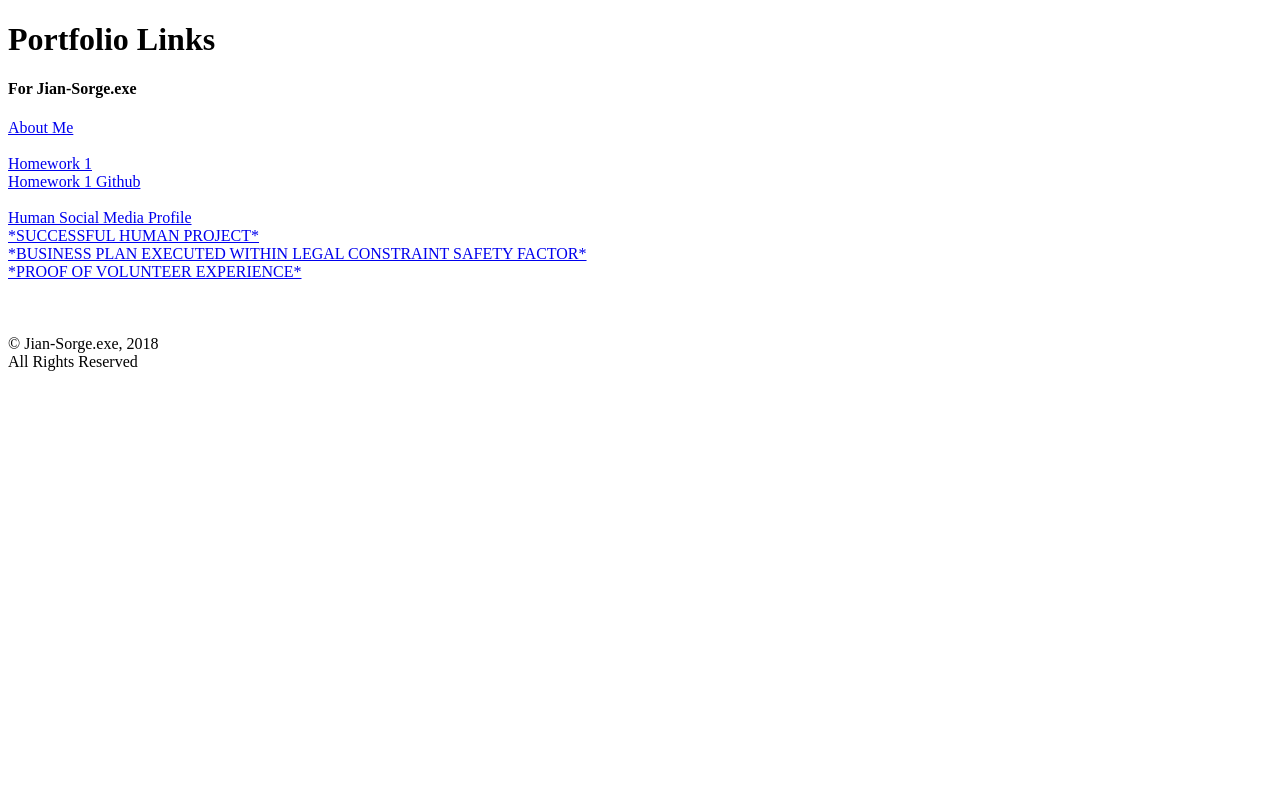
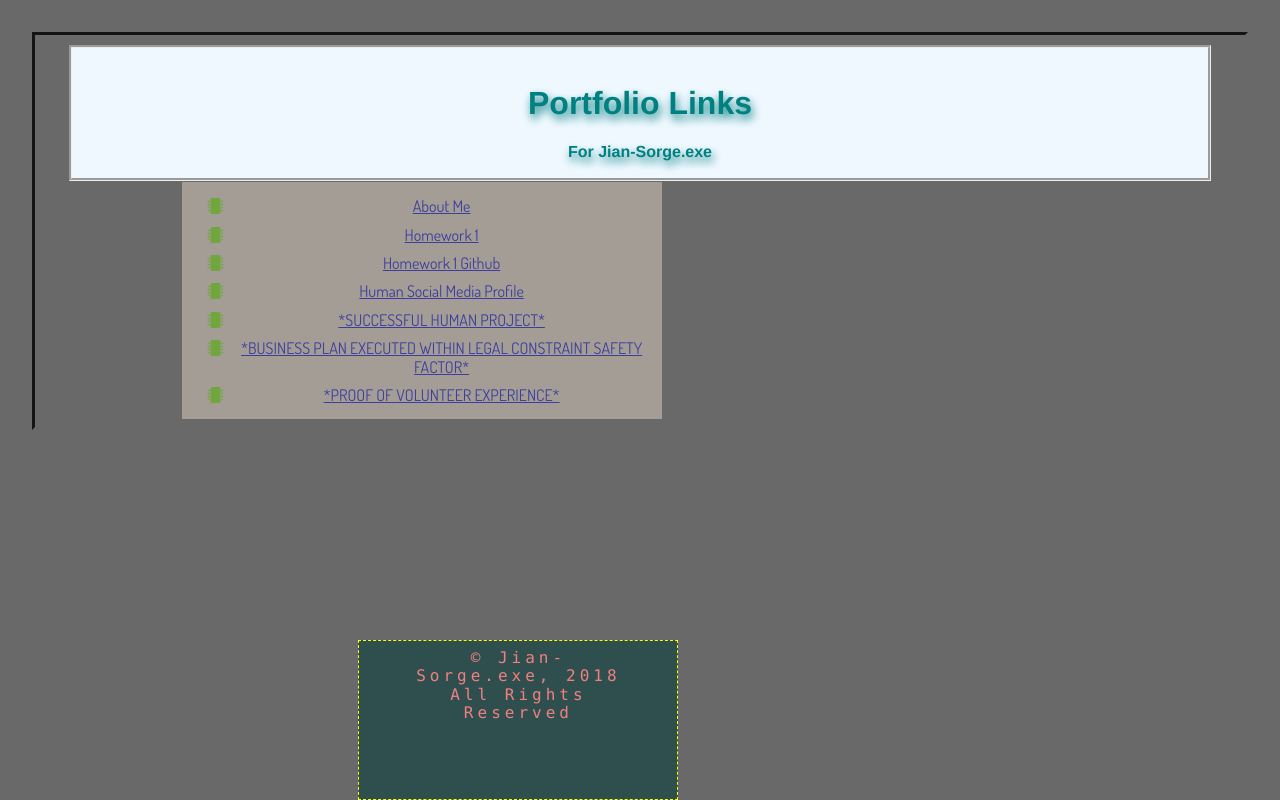
Before and after one commit to Jiansorge/foundations, a plain HTML site: page portfolio.html in a window 1280 px wide. Drawn offline with Linux system fonts and the light colour scheme.

Commit message:
add files via upload for homework 5

```diff
--- a/portfolio.html
+++ b/portfolio.html
@@ -2,7 +2,11 @@
 <html lang="en">
 <head>
   <meta charset="UTF-8">
-  <title>Jian's Homework 2</title>
+  <title>Jian's Homework 5</title>
+  <link rel="stylesheet" type="text/css" href="/styles/normalize.css">
+  <link rel="stylesheet" href="https://fonts.googleapis.com/css?family=Dosis">
+  <link rel="stylesheet" type="text/css" href="styles/portfolio-stylesheet.css">
+  <link rel="stylesheet" href="https://use.fontawesome.com/releases/v5.0.10/css/all.css" integrity="sha384-+d0P83n9kaQMCwj8F4RJB66tzIwOKmrdb46+porD/OvrJ+37WqIM7UoBtwHO6Nlg" crossorigin="anonymous">
 </head>
 
 <body>
@@ -13,32 +17,21 @@
   <main>
 
     <nav>
-      <a href="index.html">About Me</a>
-      <br>
-      <br>
-      <a href="homework-1.html" target="_blank">Homework 1</a>
-      <br>
-      <a href="https://github.com/Jiansorge/homework-1">Homework 1 Github</a>
-      <br>
-      <br>
-      <a href="#" target="_blank">Human Social Media Profile</a>
-      <br>
-      <a href="#" target="_blank">*SUCCESSFUL HUMAN PROJECT*</a>
-      <br>
-      <a href="#" target="_blank">*BUSINESS PLAN EXECUTED WITHIN LEGAL CONSTRAINT SAFETY FACTOR*</a>
-      <br>
-      <a href="#" target="_blank">*PROOF OF VOLUNTEER EXPERIENCE*</a>
-      <br>
+      <ul class="fa-ul">
+        <li><span class="fa-li"><i class="fas fa-microchip"></i></span><a href="index.html">About Me</a></li>
+        <li><span class="fa-li"><i class="fas fa-microchip"></i></span><a href="homework-1.html" target="_blank">Homework 1</a></li>
+        <li><span class="fa-li"><i class="fas fa-microchip"></i></span><a href="https://github.com/Jiansorge/homework-1">Homework 1 Github</a></li>
+        <li><span class="fa-li"><i class="fas fa-microchip"></i></span><a href="#" target="_blank">Human Social Media Profile</a></li>
+        <li><span class="fa-li"><i class="fas fa-microchip"></i></span><a href="#" target="_blank">*SUCCESSFUL HUMAN PROJECT*</a></li>
+        <li><span class="fa-li"><i class="fas fa-microchip"></i></span><a href="#" target="_blank">*BUSINESS PLAN EXECUTED WITHIN LEGAL CONSTRAINT SAFETY FACTOR*</a></li>
+        <li><span class="fa-li"><i class="fas fa-microchip"></i></span><a href="#" target="_blank">*PROOF OF VOLUNTEER EXPERIENCE*</a></li>
+      </ul>
     </nav>
   </main>
 
   <footer>
-    <br>
-    <br>
-    <br>
-    © Jian-Sorge.exe, 2018
-    <br>
-    All Rights Reserved
+    <p>© Jian-Sorge.exe, 2018
+    All Rights Reserved</p>
   </footer>
 </body>
 </html>
--- /dev/null
+++ b/styles/first-stylesheet.css
@@ -0,0 +1,61 @@
+* { box-sizing: border-box;}
+* { margin: 0; padding: 0; }
+/*https://necolas.github.io/normalize.css/8.0.0/normalize.css*/
+header {
+  text-align: center;
+  font-family: "Trebuchet MS,", Helvetica, sans-serif;
+  color: teal;
+  text-shadow: 2px 5px 10px ;
+  padding: 1rem 2rem;
+  border: 0 1rem;
+  border-style: groove;
+  background-color: aliceblue;
+  margin: .1rem;
+}
+
+.hover{
+  color: orangered;
+}
+
+body {
+  margin: 2rem;
+  font-family: "Jua";
+  color: chartreuse;
+  padding: 0.5rem 3rem;
+  border-color: dimgrey;
+  border-style: inset;
+  background-color:dimgray;
+}
+
+body p{
+  text-align: justify;
+  padding: 1rem;
+}
+
+body nav {
+  position: relative;
+  left:9%;
+  text-align: center;
+  color: teal;
+  background-color: antiquewhite;
+  opacity: .4;
+  height: 1.5rem;
+  width: 75%;
+  margin:3rem 2rem
+
+}
+
+footer {
+  position: relative;
+  bottom: -40px;
+  left:25%;
+  text-align: center;
+  font-family: "Walter Turncoat", regular;
+  padding: .5rem 3rem;
+  color: lightcoral;
+  border: inset 0.1rem yellow;
+  background-color: darkslategray;
+  height:10rem;
+  width: 20rem;
+
+}
--- /dev/null
+++ b/styles/portfolio-stylesheet.css
@@ -0,0 +1,68 @@
+* { box-sizing: border-box;}
+* { margin: 0; padding: 0; }
+/*https://necolas.github.io/normalize.css/8.0.0/normalize.css*/
+header {
+  text-align: center;
+  font-family: "Trebuchet MS,", Helvetica, sans-serif;
+  color: teal;
+  text-shadow: 2px 5px 10px ;
+  padding: 1rem 2rem;
+  border: 0 1rem;
+  border-style: groove;
+  background-color: aliceblue;
+  margin: .1rem;
+}
+
+.hover{
+  color: orangered;
+}
+
+body {
+  position: inherit;
+  margin: 2rem;
+  color: chartreuse;
+  padding: 0.5rem 2rem;
+  border-color: dimgrey;
+  border-style: inset;
+  background-color:dimgray;
+}
+
+/*
+body p{
+  text-align: justify;
+  position: relative;
+  padding: 3rem;
+}
+*/
+
+body nav {
+  text-align: center;
+  position: relative;
+  font-family: "Dosis";
+  top: 4 rem;
+  left: 10%;
+  color: chartreuse;
+  background-color: antiquewhite;
+  opacity: .4;
+  width: 30rem;
+  padding: 10px;
+}
+
+body li{
+  padding: 5px;
+}
+
+footer {
+  position: absolute;
+  bottom: 0px;
+  left: 28%;
+  text-align: center;
+  font-family: "Lucida Console", Manaco, monospace;
+  letter-spacing: 4px;
+  padding: .5rem 3rem;
+  color: lightcoral;
+  border: dashed 0.1rem yellow;
+  background-color: darkslategray;
+  height:10rem;
+  width: 20rem;
+}
```
Also changed, not shown: index.html (+16 -20 lines), styles/normalize.css (added).
